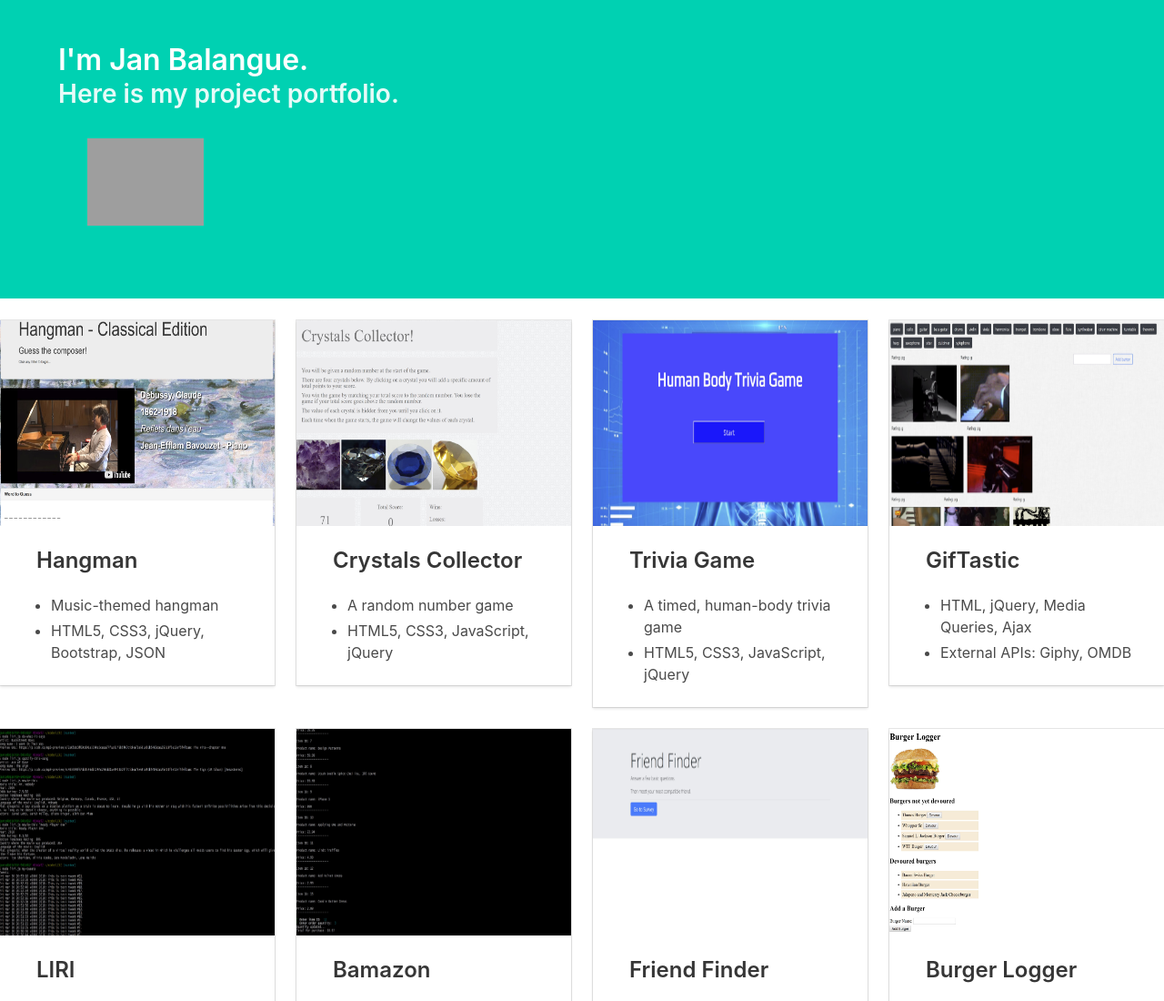
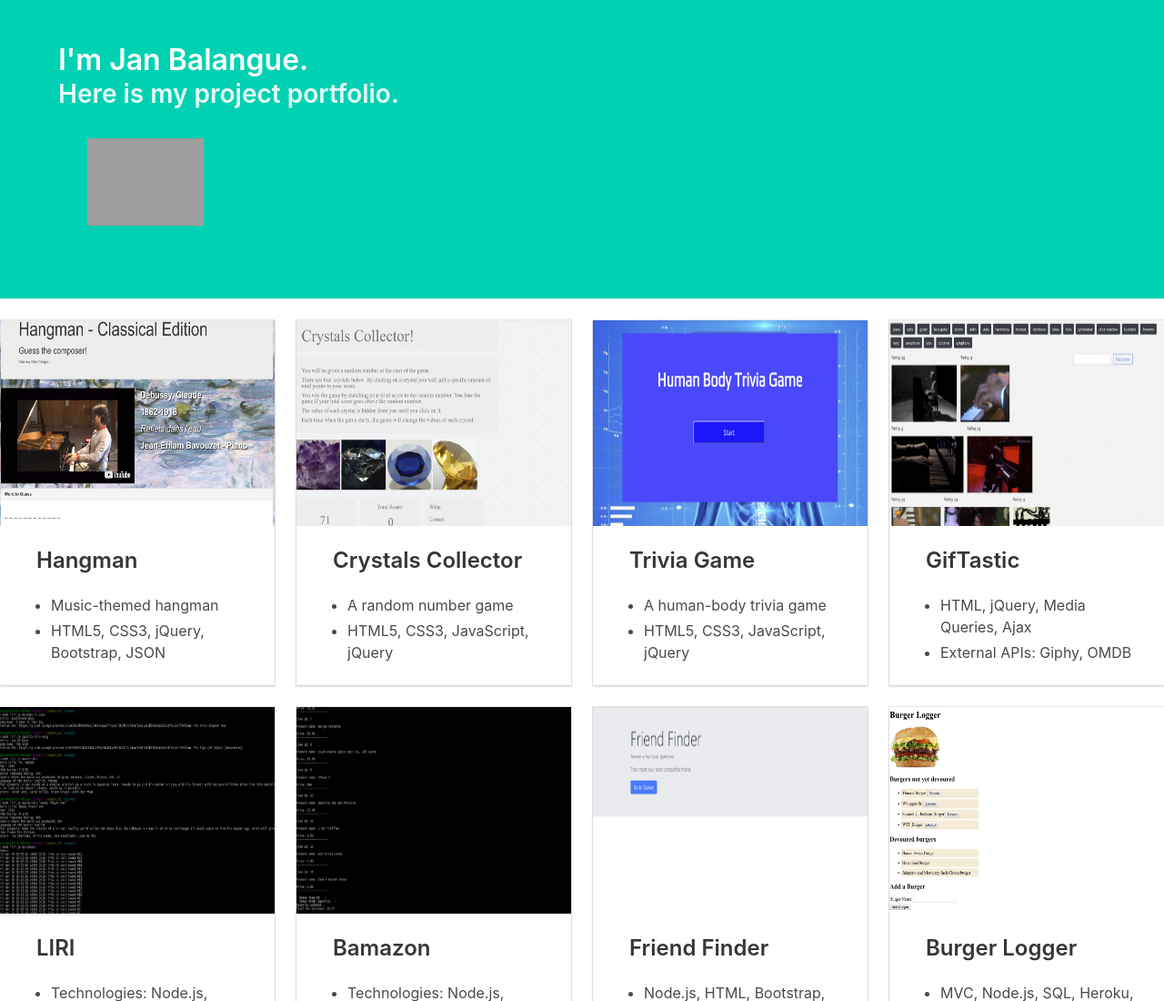
Before and after one commit to computeruser88/MyNewPortfolio, a plain HTML site: page portfolio.html in a window 1280 px wide. Shown: the top 1100 px of the page at 91% size. Drawn offline with nearby package versions, Linux system fonts and the light colour scheme; grey boxes are pictures that could not be loaded.

Commit message:
Modify portfolio.html

```diff
--- a/portfolio.html
+++ b/portfolio.html
@@ -98,7 +98,7 @@
                         </div>
                         <div class="content">
                             <ul>
-                                <li>A timed, human-body trivia game</li>
+                                <li>A human-body trivia game</li>
                                 <li>HTML5, CSS3, JavaScript, jQuery</li>
 
                             </ul>
```
